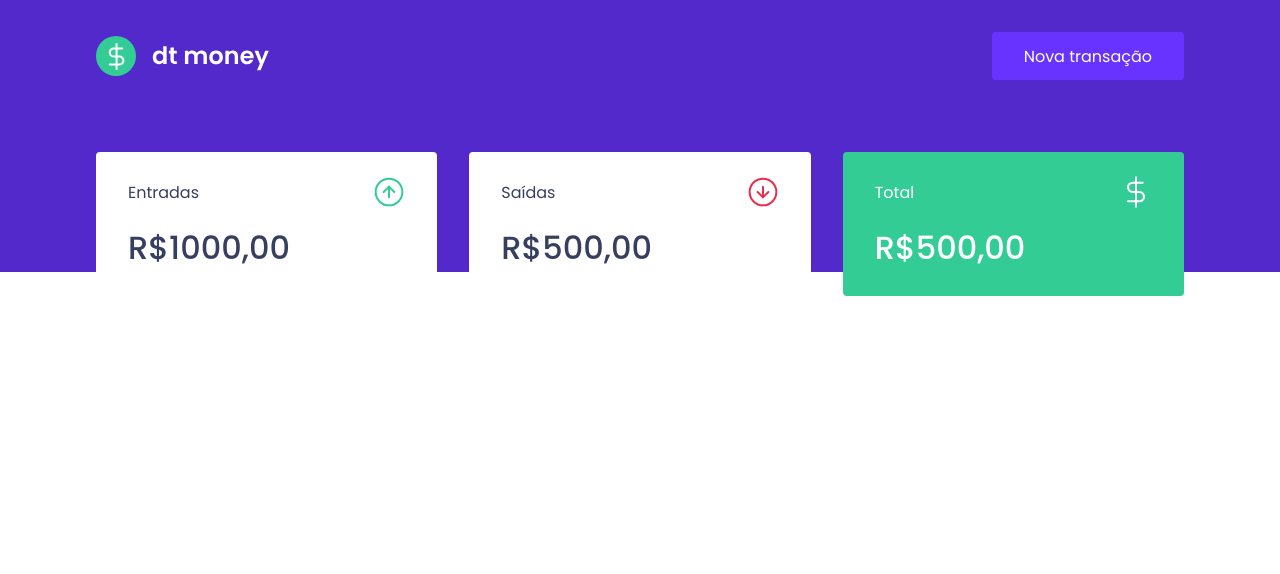
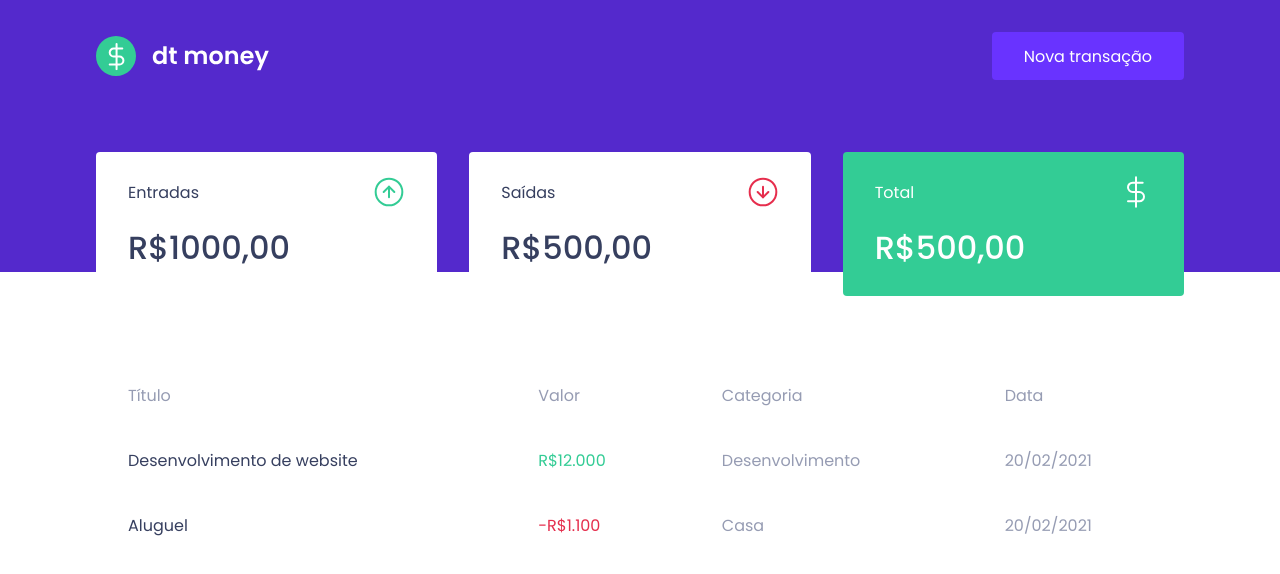
Before and after one commit to gabriel1997castro/dtmoney, a React (Create React App) app: page / in a window 1280 px wide. Shown: the top 574 px of the page. Built offline with nearby package versions, Linux system fonts and the light colour scheme.

Commit message:
adiciona TransactionsTable

```diff
--- a/src/components/Dashboard/index.tsx
+++ b/src/components/Dashboard/index.tsx
@@ -1,10 +1,12 @@
 import { Summary } from "../Summary";
+import { TransactionsTable } from "../TransactionsTable";
 import { Container } from "./styles";
 
 export function Dashboard() {
   return (
     <Container>
       <Summary />
+      <TransactionsTable />
     </Container>
   )
 }
--- /dev/null
+++ b/src/components/TransactionsTable/index.tsx
@@ -0,0 +1,33 @@
+import React from 'react';
+import { Container } from './styles';
+
+export function TransactionsTable() {
+  return (
+    <Container>
+      <table>
+        <thead>
+          <tr>
+            <th>Título</th>
+            <th>Valor</th>
+            <th>Categoria</th>
+            <th>Data</th>
+          </tr>
+        </thead>
+        <tbody>
+          <tr>
+            <td>Desenvolvimento de website</td>
+            <td className="deposit">R$12.000</td>
+            <td>Desenvolvimento</td>
+            <td>20/02/2021</td>
+          </tr>
+          <tr>
+            <td>Aluguel</td>
+            <td className="withdraw">-R$1.100</td>
+            <td>Casa</td>
+            <td>20/02/2021</td>
+          </tr>
+        </tbody>
+      </table>
+    </Container>
+  );
+}
--- /dev/null
+++ b/src/components/TransactionsTable/styles.ts
@@ -0,0 +1,39 @@
+import styled from "styled-components";
+
+export const Container = styled.div`
+  margin-top: 4rem;
+
+  table {
+    width: 100%;
+    border-spacing: 0 0.5rem;
+
+    th {
+      color: var(--text-body);
+      font-weight: 400;
+      padding: 1rem 2rem;
+      text-align: left;
+      line-height: 1.5rem;
+    }
+
+    td {
+      padding: 1rem 2rem;
+      border: 0;
+      background: var(--shape);
+      color: var(--text-body);
+      border-radius: 0.25rem;
+
+      &:first-child {
+        color: var(--text-title);
+      }
+
+      &.deposit {
+        color: var(--green);
+      }
+
+      &.withdraw {
+        color: var(--red);
+      }
+    }
+
+  }
+`
```
